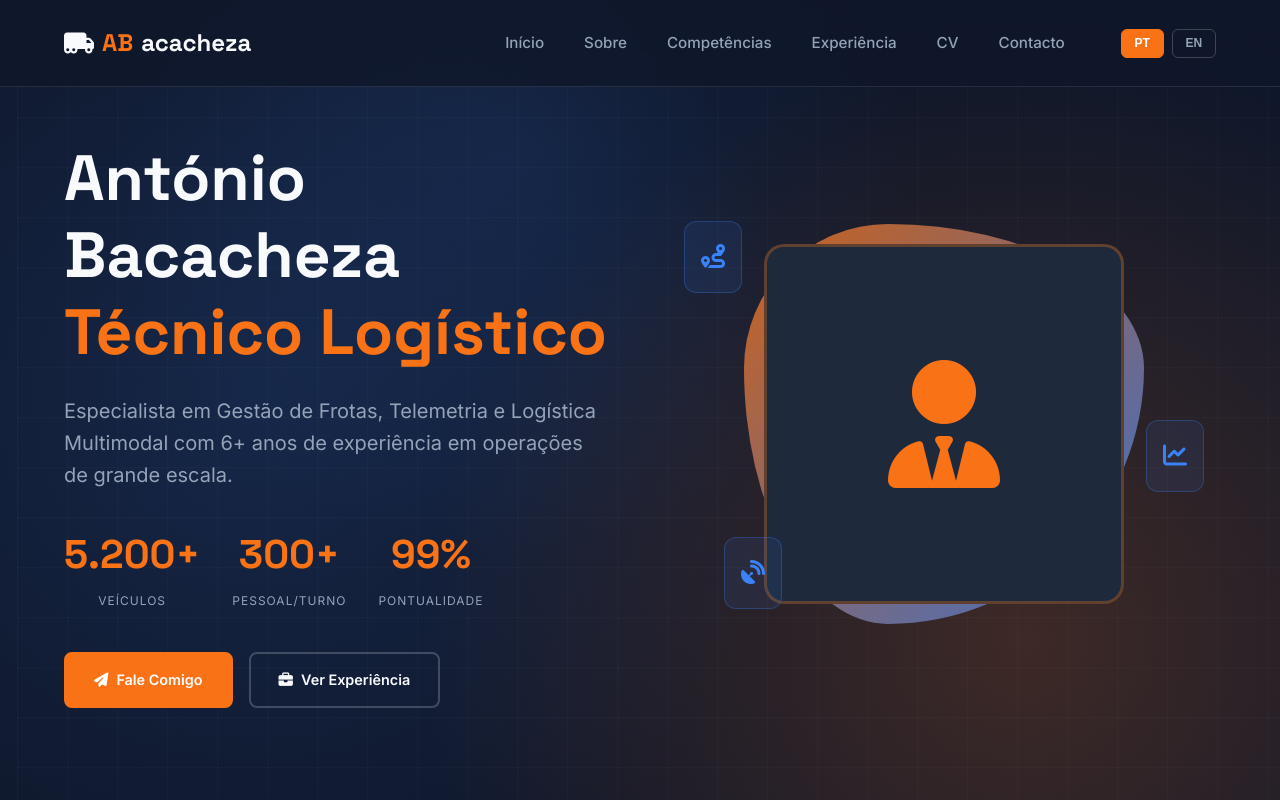
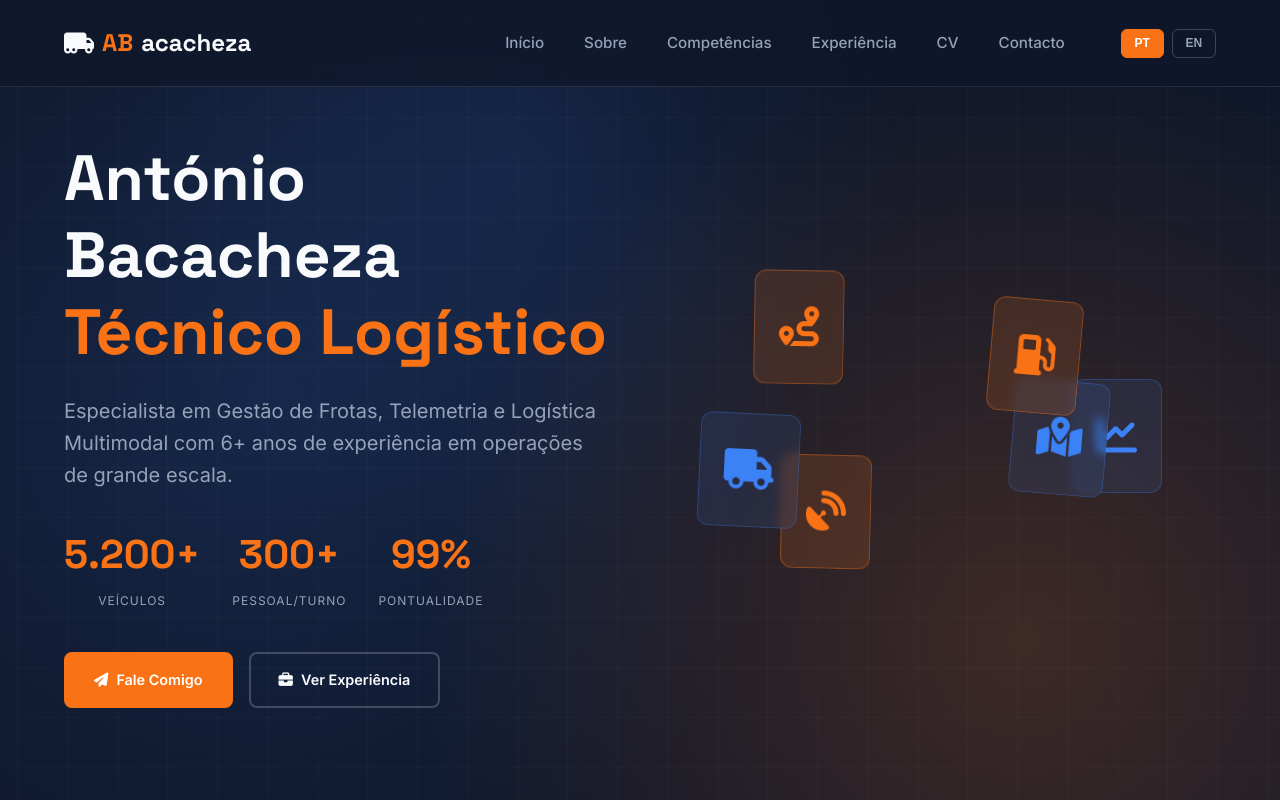
Before and after one commit to Bacacheza/portfolio-antonio, a plain HTML site: page index.html in a window 1280 px wide. Shown: the top 800 px of the page. Drawn offline with Linux system fonts and the light colour scheme.

Commit message:
Carregamento 4
Retirada da foto de perfil so ficaram as animacoes

```diff
--- a/index.html
+++ b/index.html
@@ -286,55 +286,22 @@
             transform: translateY(-2px);
         }
 
+        /* Hero Visual - Removida a imagem, mantidas as animações */
         .hero-visual {
             position: relative;
             display: flex;
             justify-content: center;
             align-items: center;
-        }
-
-        .hero-image-container {
+            min-height: 300px;
+        }
+
+        .floating-icons-container {
             position: relative;
-            width: min(400px, 80vw);
-            height: min(400px, 80vw);
-        }
-
-        .hero-image-bg {
-            position: absolute;
             width: 100%;
-            height: 100%;
-            border-radius: 30% 70% 70% 30% / 30% 30% 70% 70%;
-            background: linear-gradient(135deg, var(--accent) 0%, var(--blue) 100%);
-            animation: morphShape 8s ease-in-out infinite;
-            opacity: 0.8;
-        }
-
-        @keyframes morphShape {
-            0%, 100% { border-radius: 30% 70% 70% 30% / 30% 30% 70% 70%; }
-            50% { border-radius: 70% 30% 30% 70% / 70% 70% 30% 30%; }
-        }
-
-        .hero-image {
-            position: absolute;
-            width: 90%;
-            height: 90%;
-            top: 5%;
-            left: 5%;
-            border-radius: 20px;
-            background: var(--secondary);
-            display: flex;
+            height: 300px;
+            display: flex;
+            justify-content: center;
             align-items: center;
-            justify-content: center;
-            font-size: clamp(4rem, 15vw, 8rem);
-            color: var(--accent);
-            border: 3px solid rgba(249, 115, 22, 0.3);
-            overflow: hidden;
-        }
-
-        .floating-icons {
-            position: absolute;
-            width: 100%;
-            height: 100%;
         }
 
         .float-icon {
@@ -342,19 +309,56 @@
             background: rgba(59, 130, 246, 0.1);
             border: 1px solid rgba(59, 130, 246, 0.3);
             border-radius: 12px;
-            padding: clamp(0.5rem, 2vw, 1rem);
+            padding: clamp(1rem, 3vw, 1.5rem);
             color: var(--blue);
-            font-size: clamp(1rem, 3vw, 1.5rem);
+            font-size: clamp(1.5rem, 4vw, 2.5rem);
             animation: float 6s ease-in-out infinite;
-        }
-
-        .float-icon:nth-child(1) { top: 0; left: -15%; animation-delay: 0s; }
-        .float-icon:nth-child(2) { top: 50%; right: -15%; animation-delay: 2s; }
-        .float-icon:nth-child(3) { bottom: 0; left: -5%; animation-delay: 4s; }
+            backdrop-filter: blur(5px);
+        }
+
+        .float-icon:nth-child(1) {
+            top: 0;
+            left: 15%;
+            animation-delay: 0s;
+            background: rgba(249, 115, 22, 0.15);
+            border-color: rgba(249, 115, 22, 0.4);
+            color: var(--accent);
+        }
+        .float-icon:nth-child(2) {
+            top: 35%;
+            right: 10%;
+            animation-delay: 1s;
+        }
+        .float-icon:nth-child(3) {
+            bottom: 0;
+            left: 20%;
+            animation-delay: 2s;
+            background: rgba(249, 115, 22, 0.15);
+            border-color: rgba(249, 115, 22, 0.4);
+            color: var(--accent);
+        }
+        .float-icon:nth-child(4) {
+            top: 50%;
+            left: 5%;
+            animation-delay: 2.5s;
+        }
+        .float-icon:nth-child(5) {
+            bottom: 20%;
+            right: 20%;
+            animation-delay: 3.5s;
+        }
+        .float-icon:nth-child(6) {
+            top: 15%;
+            right: 25%;
+            animation-delay: 4s;
+            background: rgba(249, 115, 22, 0.15);
+            border-color: rgba(249, 115, 22, 0.4);
+            color: var(--accent);
+        }
 
         @keyframes float {
-            0%, 100% { transform: translateY(0px); }
-            50% { transform: translateY(-15px); }
+            0%, 100% { transform: translateY(0px) rotate(0deg); }
+            50% { transform: translateY(-20px) rotate(5deg); }
         }
 
         /* Sections Common */
@@ -897,21 +901,36 @@
                 margin-left: 0;
                 margin-top: 0.5rem;
             }
+
+            .floating-icons-container {
+                height: 250px;
+            }
+
+            .float-icon {
+                padding: 0.75rem;
+                font-size: 1.25rem;
+            }
         }
 
         /* Tablet adjustments */
         @media (min-width: 769px) and (max-width: 1024px) {
             .hero-content { gap: 2rem; }
-            .hero-image-container { width: 320px; height: 320px; }
             .skills-grid { grid-template-columns: repeat(2, 1fr); }
             .achievements-grid { grid-template-columns: repeat(3, 1fr); }
+
+            .floating-icons-container {
+                height: 280px;
+            }
         }
 
         /* Large Desktop */
         @media (min-width: 1400px) {
             .hero-content { max-width: 1400px; }
-            .hero-image-container { width: 450px; height: 450px; }
             section { padding: 7rem 10%; }
+
+            .floating-icons-container {
+                height: 350px;
+            }
         }
 
         /* Animations */
@@ -924,11 +943,6 @@
         .fade-in.visible {
             opacity: 1;
             transform: translateY(0);
-        }
-
-        /* CV Content */
-        .cv-content {
-            display: none;
         }
     </style>
 </head>
@@ -998,16 +1012,13 @@
                 </div>
             </div>
             <div class="hero-visual">
-                <div class="hero-image-container">
-                    <div class="hero-image-bg"></div>
-                    <div class="hero-image">
-                        <i class="fas fa-user-tie"></i>
-                    </div>
-                    <div class="floating-icons">
-                        <div class="float-icon"><i class="fas fa-route"></i></div>
-                        <div class="float-icon"><i class="fas fa-chart-line"></i></div>
-                        <div class="float-icon"><i class="fas fa-satellite-dish"></i></div>
-                    </div>
+                <div class="floating-icons-container">
+                    <div class="float-icon"><i class="fas fa-route"></i></div>
+                    <div class="float-icon"><i class="fas fa-chart-line"></i></div>
+                    <div class="float-icon"><i class="fas fa-satellite-dish"></i></div>
+                    <div class="float-icon"><i class="fas fa-truck"></i></div>
+                    <div class="float-icon"><i class="fas fa-map-marked-alt"></i></div>
+                    <div class="float-icon"><i class="fas fa-gas-pump"></i></div>
                 </div>
             </div>
         </div>
@@ -1264,11 +1275,11 @@
         <div class="contact-content">
             <div class="contact-info fade-in">
                 <h3 data-i18n="contact-info-title">Informações de Contacto</h3>
-                <div class="contact-item"><i class="fas fa-map-marker-alt"></i><div><strong data-i18n="location">Localização</strong><br data-i18n="location-value">Maputo, Moçambique</div></div>
+                <div class="contact-item"><i class="fas fa-map-marker-alt"></i><div><strong data-i18n="location">Localização</strong><br><span data-i18n="location-value">Maputo, Moçambique</span></div></div>
                 <div class="contact-item"><i class="fas fa-phone"></i><div><strong data-i18n="phone">Telefone</strong><br><a href="tel:+258829111400">+258 82 911 1400</a> | <a href="tel:+258879211400">+258 87 921 1400</a></div></div>
                 <div class="contact-item"><i class="fas fa-envelope"></i><div><strong data-i18n="email">Email</strong><br><a href="mailto:antonio.bacacheza@outlook.com">antonio.bacacheza@outlook.com</a></div></div>
-                <div class="contact-item"><i class="fas fa-id-card"></i><div><strong data-i18n="docs">Documentação</strong><br data-i18n="docs-value">Carta de Condução Cat. C (Pesados >16.000kg)<br>Passaporte Válido</div></div>
-                <div class="contact-item"><i class="fas fa-calendar-check"></i><div><strong data-i18n="availability">Disponibilidade</strong><br data-i18n="availability-value">Imediata</div></div>
+                <div class="contact-item"><i class="fas fa-id-card"></i><div><strong data-i18n="docs">Documentação</strong><br><span data-i18n="docs-value">Carta de Condução Cat. C (Pesados >16.000kg)<br>Passaporte Válido</span></div></div>
+                <div class="contact-item"><i class="fas fa-calendar-check"></i><div><strong data-i18n="availability">Disponibilidade</strong><br><span data-i18n="availability-value">Imediata</span></div></div>
             </div>
             <div class="contact-form fade-in">
                 <form id="contactForm">
@@ -1377,14 +1388,12 @@
         // Language switching
         const translations = {
             pt: {
-                // Navegação
                 'nav-home': 'Início',
                 'nav-about': 'Sobre',
                 'nav-skills': 'Competências',
                 'nav-experience': 'Experiência',
                 'nav-cv': 'CV',
                 'nav-contact': 'Contacto',
-                // Hero
                 'hero-title': 'Técnico Logístico',
                 'hero-subtitle': 'Especialista em Gestão de Frotas, Telemetria e Logística Multimodal com 6+ anos de experiência em operações de grande escala.',
                 'stat-vehicles': 'Veículos',
@@ -1392,7 +1401,6 @@
                 'stat-punctuality': 'Pontualidade',
                 'btn-contact': 'Fale Comigo',
                 'btn-experience': 'Ver Experiência',
-                // About
                 'about-tag': 'Sobre Mim',
                 'about-title': 'Técnico Logístico',
                 'about-subtitle': 'Experiência comprovada na gestão de operações logísticas em larga escala no Brasil e Moçambique.',
@@ -1403,7 +1411,6 @@
                 'highlight-2': 'Aumento da disponibilidade da frota com manutenção preditiva',
                 'highlight-3': 'Redução de eventos de condução agressiva',
                 'highlight-4': 'Performance de entregas no prazo',
-                // Skills
                 'skills-tag': 'Competências',
                 'skills-title': 'Áreas de Especialização',
                 'skills-subtitle': 'Conjunto diversificado de competências técnicas e operacionais em gestão de transporte e logística.',
@@ -1428,7 +1435,6 @@
                 'languages-title': 'Idiomas',
                 'lang-pt': 'Português',
                 'lang-en': 'Inglês (B1)',
-                // Experience
                 'exp-tag': 'Experiência Profissional',
                 'exp-title': 'Trajetória Profissional',
                 'exp-subtitle': '6+ anos de experiência em operações de transporte e gestão de frotas em Brasil e Moçambique.',
@@ -1456,7 +1462,6 @@
                 'exp4-li1': 'Redução de 36% nas reclamações de clientes',
                 'exp4-li2': 'Processamento de 50+ transações diárias com 100% precisão',
                 'exp4-li3': 'Realização de 20+ análises de crédito mensais',
-                // Achievements
                 'achievements-tag': 'Conquistas',
                 'achievements-title': 'Resultados Mensuráveis',
                 'achievement-1': 'Consumo de Combustível',
@@ -1465,11 +1470,9 @@
                 'achievement-4': 'Entregas no Prazo',
                 'achievement-5': 'Avarias na Estrada',
                 'achievement-6': 'Poupança Anual',
-                // CV
                 'cv-tag': 'Currículo',
                 'cv-title': 'Download do CV',
                 'cv-subtitle': 'Faça download do meu currículo em formato PDF nos idiomas disponíveis.',
-                // Education
                 'education-tag': 'Formação',
                 'education-title': 'Educação e Certificações',
                 'education-main-title': 'Educação',
@@ -1482,7 +1485,6 @@
                 'cert-3': 'Cisco CCENT 100-105 (2019)',
                 'cert-4': 'CCNA Nível 1 — UEM (2018)',
                 'cert-5': 'Gestão de Conflitos e Negociação (2017)',
-                // Contact
                 'contact-tag': 'Contacto',
                 'contact-title': 'Vamos Conversar',
                 'contact-subtitle': 'Disponível para novas oportunidades em gestão de operações de transporte e logística.',
@@ -1502,14 +1504,12 @@
                 'form-submit': 'Enviar Mensagem'
             },
             en: {
-                // Navigation
                 'nav-home': 'Home',
                 'nav-about': 'About',
                 'nav-skills': 'Skills',
                 'nav-experience': 'Experience',
                 'nav-cv': 'CV',
                 'nav-contact': 'Contact',
-                // Hero
                 'hero-title': 'Logistics Technician',
                 'hero-subtitle': 'Fleet Management, Telemetry & Multimodal Logistics Specialist with 6+ years of experience in large-scale operations.',
                 'stat-vehicles': 'Vehicles',
@@ -1517,7 +1517,6 @@
                 'stat-punctuality': 'On-Time',
                 'btn-contact': 'Contact Me',
                 'btn-experience': 'View Experience',
-                // About
                 'about-tag': 'About Me',
                 'about-title': 'Logistics Technician',
                 'about-subtitle': 'Proven experience in large-scale logistics operations in Brazil and Mozambique.',
@@ -1528,7 +1527,6 @@
                 'highlight-2': 'Fleet availability increase from 92% to 97%',
                 'highlight-3': 'Reduction of harsh driving events',
                 'highlight-4': 'On-time delivery performance',
-                // Skills
                 'skills-tag': 'Skills',
                 'skills-title': 'Areas of Expertise',
                 'skills-subtitle': 'Diverse set of technical and operational skills in transport and logistics management.',
@@ -1553,7 +1551,6 @@
                 'languages-title': 'Languages',
                 'lang-pt': 'Portuguese',
                 'lang-en': 'English (B1)',
-                // Experience
                 'exp-tag': 'Professional Experience',
                 'exp-title': 'Career Journey',
                 'exp-subtitle': '6+ years of experience in transport operations and fleet management in Brazil and Mozambique.',
@@ -1581,7 +1578,6 @@
                 'exp4-li1': 'Reduced customer complaints by 36%',
                 'exp4-li2': 'Processed 50+ daily transactions with 100% accuracy',
                 'exp4-li3': 'Conducted 20+ monthly credit assessments',
-                // Achievements
                 'achievements-tag': 'Achievements',
                 'achievements-title': 'Measurable Results',
                 'achievement-1': 'Fuel Consumption',
@@ -1590,11 +1586,9 @@
                 'achievement-4': 'On-Time Delivery',
                 'achievement-5': 'Roadside Breakdowns',
                 'achievement-6': 'Annual Savings',
-                // CV
                 'cv-tag': 'Curriculum Vitae',
                 'cv-title': 'Download CV',
                 'cv-subtitle': 'Download my CV in PDF format in available languages.',
-                // Education
                 'education-tag': 'Education',
                 'education-title': 'Education & Certifications',
                 'education-main-title': 'Education',
@@ -1607,7 +1601,6 @@
                 'cert-3': 'Cisco CCENT 100-105 (2019)',
                 'cert-4': 'CCNA Level 1 — UEM (2018)',
                 'cert-5': 'Conflict Management & Negotiation (2017)',
-                // Contact
                 'contact-tag': 'Contact',
                 'contact-title': "Let's Talk",
                 'contact-subtitle': 'Available for new opportunities in transport operations and logistics management.',
@@ -1635,6 +1628,8 @@
                 if (translations[lang] && translations[lang][key]) {
                     if (el.tagName === 'INPUT' || el.tagName === 'TEXTAREA') {
                         el.placeholder = translations[lang][key];
+                    } else if (el.tagName === 'SPAN' && el.parentElement.classList.contains('achievement-label')) {
+                        el.textContent = translations[lang][key];
                     } else {
                         el.innerHTML = translations[lang][key];
                     }
@@ -1662,13 +1657,11 @@
         // PDF Download handlers
         document.getElementById('download-pt').addEventListener('click', (e) => {
             e.preventDefault();
-            // Simulate PDF download - in production, link to actual PDF files
             alert('Download do CV em Português. (PDF será gerado em produção)');
         });
 
         document.getElementById('download-en').addEventListener('click', (e) => {
             e.preventDefault();
-            // Simulate PDF download - in production, link to actual PDF files
             alert('Download CV in English. (PDF will be generated in production)');
         });
     </script>
```
